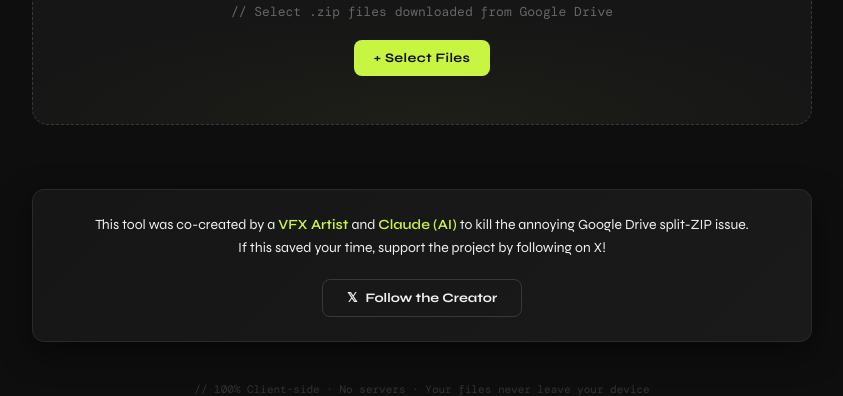
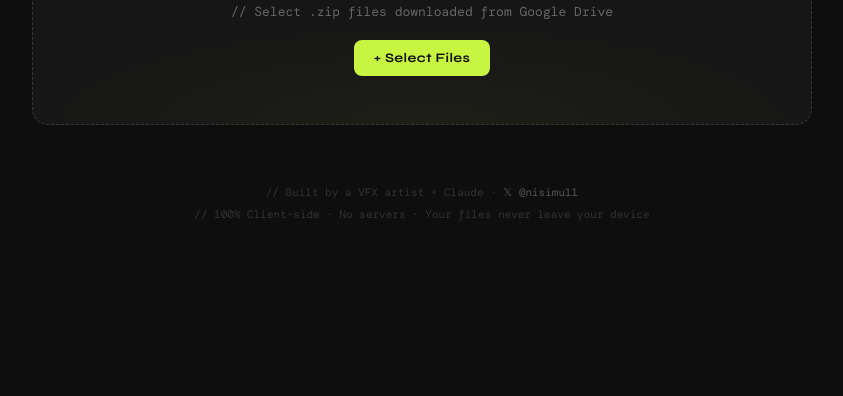
Before and after one commit to BeefSushi/zipsmith, a plain HTML site: page index.html in a window 1280 px wide. Shown: the part 444-840 px from the top of the page, without its empty margins (218-1061 px from the left). After the commit the page ends 800 px from the top, so only its background shows below. Drawn offline with nearby package versions, Linux system fonts and the light colour scheme.

Commit message:
Update index.html

```diff
--- a/index.html
+++ b/index.html
@@ -213,54 +213,6 @@
   }
   .info-box strong { color: var(--text); }
 
-  /* X (Twitter) developer card */
-  .developer-card {
-    margin: 2.5rem 0;
-    padding: 1.5rem;
-    background: linear-gradient(135deg, var(--surface) 0%, #1a1a1a 100%);
-    border: 1px solid var(--border);
-    border-radius: 12px;
-    text-align: center;
-    box-shadow: 0 10px 30px rgba(0,0,0,0.5);
-  }
-  .dev-title {
-    font-size: 12px;
-    font-family: 'DM Mono', monospace;
-    color: var(--accent);
-    letter-spacing: 0.15em;
-    text-transform: uppercase;
-    margin-bottom: 0.5rem;
-  }
-  .dev-text {
-    font-size: 14px;
-    color: var(--text);
-    line-height: 1.6;
-    margin-bottom: 1.25rem;
-  }
-  .dev-text span {
-    color: var(--accent);
-    font-weight: 600;
-  }
-  .btn-x-follow {
-    display: inline-flex;
-    align-items: center;
-    gap: 8px;
-    background: transparent;
-    color: var(--text);
-    border: 1.5px solid var(--border2);
-    border-radius: 8px;
-    padding: 10px 24px;
-    font-size: 13px;
-    font-weight: 700;
-    text-decoration: none;
-    transition: all 0.2s ease;
-  }
-  .btn-x-follow:hover {
-    border-color: var(--accent);
-    background: rgba(200,245,66,0.05);
-    transform: translateY(-1px);
-  }
-
   /* Folder guide modal */
   .guide-overlay {
     display: none;
@@ -304,7 +256,9 @@
   }
   .guide-btn:hover { background: var(--accent2); }
 
-  footer { text-align: center; font-size: 11px; font-family: 'DM Mono', monospace; color: #333; margin-top: 2rem; }
+  footer { text-align: center; font-size: 11px; font-family: 'DM Mono', monospace; color: #333; margin-top: 2rem; line-height: 2; }
+  footer a { color: #555; text-decoration: none; transition: color 0.15s; }
+  footer a:hover { color: var(--accent); }
 </style>
 </head>
 <body>
@@ -371,17 +325,10 @@
     </div>
   </div>
 
-  <div class="developer-card">
-    <p class="dev-text">
-      This tool was co-created by a <span>VFX Artist</span> and <span>Claude (AI)</span> to kill the annoying Google Drive split-ZIP issue.<br>
-      If this saved your time, support the project by following on X!
-    </p>
-    <a href="https://x.com/nisimu11" target="_blank" class="btn-x-follow">
-      <span style="font-family: sans-serif;">𝕏</span> Follow the Creator
-    </a>
-  </div>
-
-  <footer>// 100% Client-side · No servers · Your files never leave your device</footer>
+  <footer>
+    // Built by a VFX artist + Claude · <a href="https://x.com/nisimu11" target="_blank" rel="noopener noreferrer">𝕏 @nisimu11</a><br>
+    // 100% Client-side · No servers · Your files never leave your device
+  </footer>
 </div>
 
 <div class="guide-overlay" id="guide-overlay">
```
